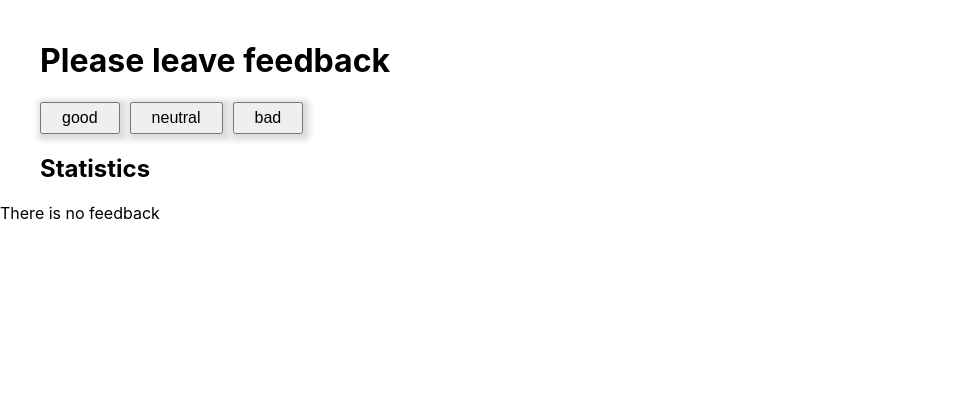
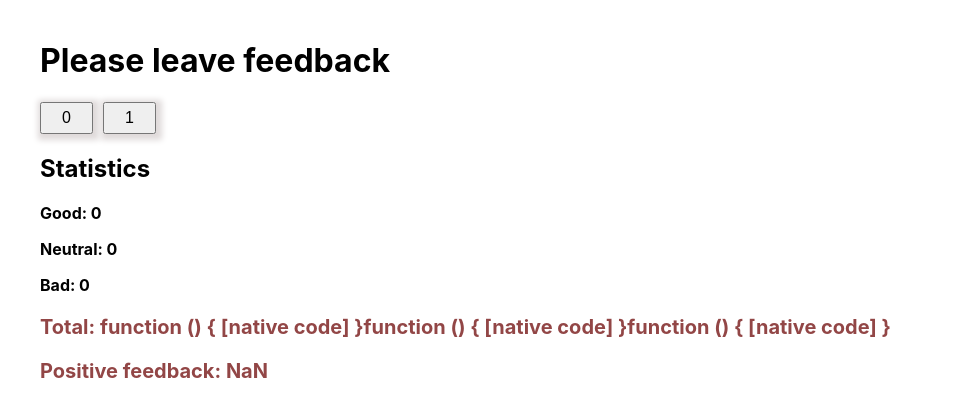
Before and after one commit to edelaida/goit-react-hw-04-feedback, a React (Create React App) app: page / in a window 1280 px wide. Shown: the top 416 px of the page, without its empty margins (0-953 px from the left). Built offline with nearby package versions, Linux system fonts and the light colour scheme.

Commit message:
Feedback-one

```diff
--- a/src/components/App.jsx
+++ b/src/components/App.jsx
@@ -2,47 +2,92 @@ import React from 'react';
 import { Statistics } from './Statistics/Statistics.jsx';
 import { FeedbackOptions } from './FeedbackOptions/FeedbackOptions.jsx';
 import { Button } from './Button.jsx';
+import { useState } from 'react';
 
-export class App extends React.Component {
-  state = {
-    good: 0,
-    neutral: 0,
-    bad: 0,
+export const App = () => {
+  const [good, setGood] = useState(0);
+  const [neutral, setNeutral] = useState(0);
+  const [bad, setBad] = useState(0);
+
+  const onLeaveFeedback = () => {
+    setGood(prev => prev + 1);
+    setNeutral(prev => prev + 1);
+    setNeutral(prev => prev + 1);
+  };
+  //   this.setState({ [value]: this.state[value] + 1 });
+
+  const countTotalFeedback = () => {
+    return setGood + setNeutral + setBad;
+    // return this.state.good + this.state.neutral + this.state.bad;
   };
 
-  onLeaveFeedback = value => {
-    this.setState({ [value]: this.state[value] + 1 });
+  const countPositiveFeedbackPercentage = () => {
+    return (setGood / (setGood + setNeutral + setBad)) * 100;
+    // return (this.state.good / this.countTotalFeedback()) * 100;
   };
 
-  countTotalFeedback = () => {
-    return this.state.good + this.state.neutral + this.state.bad;
-  };
-
-  countPositiveFeedbackPercentage = () => {
-    return (this.state.good / this.countTotalFeedback()) * 100;
-  };
-
-  render() {
-    const { good, neutral, bad } = this.state;
   return (
     <div>
       <Button></Button>
       <FeedbackOptions
-          options={Object.keys(this.state)}
-          onLeaveFeedback={this.onLeaveFeedback}
+        options={Object.keys(useState())}
+        onLeaveFeedback={onLeaveFeedback}
       ></FeedbackOptions>
-        {this.countTotalFeedback() === 0 ? (
+      {countTotalFeedback() === 0 ? (
         <p>There is no feedback</p>
       ) : (
         <Statistics
           good={good}
           neutral={neutral}
           bad={bad}
-            total={this.countTotalFeedback()}
-            positivePercentage={this.countPositiveFeedbackPercentage()}
+          total={countTotalFeedback()}
+          positivePercentage={countPositiveFeedbackPercentage()}
         ></Statistics>
       )}
     </div>
   );
-  }
-}
+};
+
+// export class App extends React.Component {
+//   state = {
+//     good: 0,
+//     neutral: 0,
+//     bad: 0,
+//   };
+
+//   onLeaveFeedback = value => {
+//     this.setState({ [value]: this.state[value] + 1 });
+//   };
+
+//   countTotalFeedback = () => {
+//     return this.state.good + this.state.neutral + this.state.bad;
+//   };
+
+//   countPositiveFeedbackPercentage = () => {
+//     return (this.state.good / this.countTotalFeedback()) * 100;
+//   };
+
+//   render() {
+//     const { good, neutral, bad } = this.state;
+//     return (
+//       <div>
+//         <Button></Button>
+//         <FeedbackOptions
+//           options={Object.keys(this.state)}
+//           onLeaveFeedback={this.onLeaveFeedback}
+//         ></FeedbackOptions>
+//         {this.countTotalFeedback() === 0 ? (
+//           <p>There is no feedback</p>
+//         ) : (
+//           <Statistics
+//             good={good}
+//             neutral={neutral}
+//             bad={bad}
+//             total={this.countTotalFeedback()}
+//             positivePercentage={this.countPositiveFeedbackPercentage()}
+//           ></Statistics>
+//         )}
+//       </div>
+//     );
+//   }
+// }
```
Lines whose indentation alone changed are shown as unchanged.
